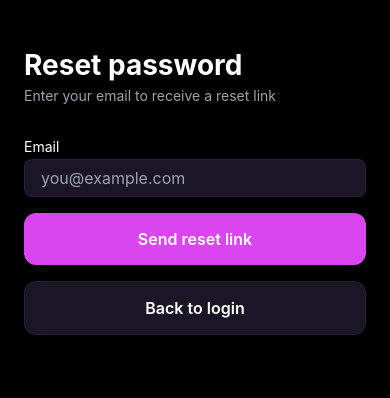
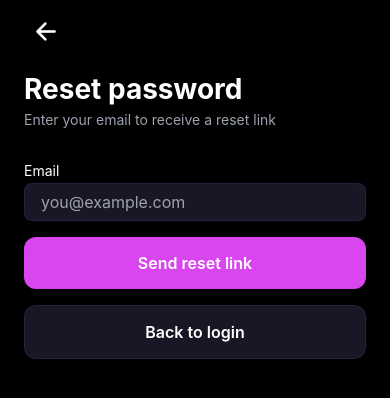
Before and after one commit to David-DaweiMa/lifex-mobile-prod, a React Native app: screen /PasswordReset in a window 390 px wide. Shown: the top 398 px of the page. Built offline with nearby package versions, Linux system fonts and the light colour scheme; no server answers.

Commit message:
Add back button and SafeAreaView to PasswordReset screen

```diff
--- a/src/screens/PasswordResetScreen.tsx
+++ b/src/screens/PasswordResetScreen.tsx
@@ -1,5 +1,7 @@
 import React, { useState } from 'react';
-import { View, StyleSheet, Text, KeyboardAvoidingView, Platform } from 'react-native';
+import { View, StyleSheet, Text, TouchableOpacity, KeyboardAvoidingView, Platform } from 'react-native';
+import { SafeAreaView } from 'react-native-safe-area-context';
+import { Ionicons } from '@expo/vector-icons';
 import { AuthTextInput } from '../components/AuthTextInput';
 import { AuthButton } from '../components/AuthButton';
 import { colors, spacing, typography } from '../constants/theme';
@@ -36,11 +38,19 @@ const PasswordResetScreen: React.FC<any> = ({ navigation }) => {
   };
 
   return (
+    <SafeAreaView style={styles.container} edges={['top']}>
       <KeyboardAvoidingView
-      style={styles.container}
+        style={styles.keyboardView}
         behavior={Platform.OS === 'ios' ? 'padding' : undefined}
       >
         <View style={styles.inner}>
+          <TouchableOpacity
+            style={styles.backButton}
+            onPress={() => navigation.goBack()}
+          >
+            <Ionicons name="arrow-back" size={28} color={colors.text} />
+          </TouchableOpacity>
+
           <View style={styles.header}>
             <Text style={styles.title}>Reset password</Text>
             <Text style={styles.subtitle}>Enter your email to receive a reset link</Text>
@@ -65,6 +75,7 @@ const PasswordResetScreen: React.FC<any> = ({ navigation }) => {
           />
         </View>
       </KeyboardAvoidingView>
+    </SafeAreaView>
   );
 };
 
@@ -73,10 +84,18 @@ const styles = StyleSheet.create({
     flex: 1,
     backgroundColor: colors.background,
   },
+  keyboardView: {
+    flex: 1,
+  },
   inner: {
     flex: 1,
     paddingHorizontal: spacing.lg,
-    paddingTop: spacing.xxl,
+    paddingTop: spacing.sm,
+  },
+  backButton: {
+    padding: spacing.sm,
+    marginBottom: spacing.md,
+    alignSelf: 'flex-start',
   },
   header: {
     marginBottom: spacing.xl,
```
Lines whose indentation alone changed are shown as unchanged.
